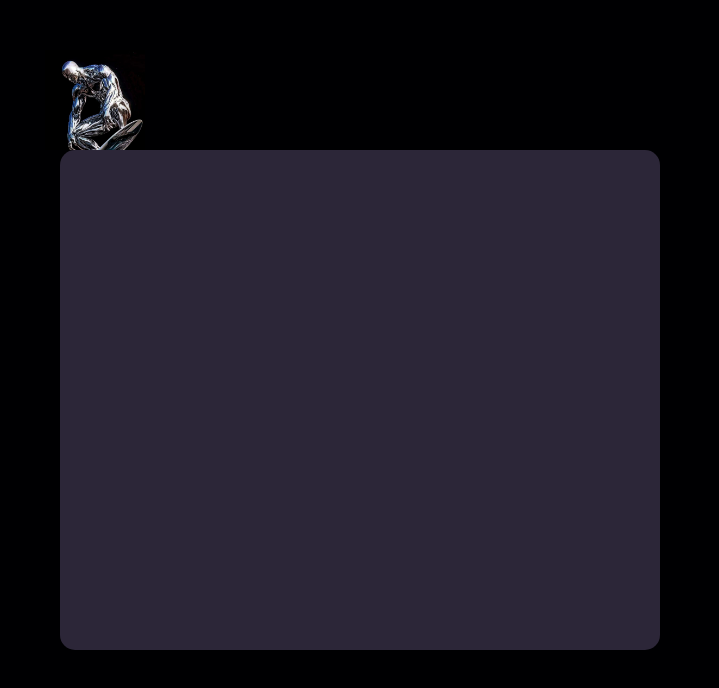
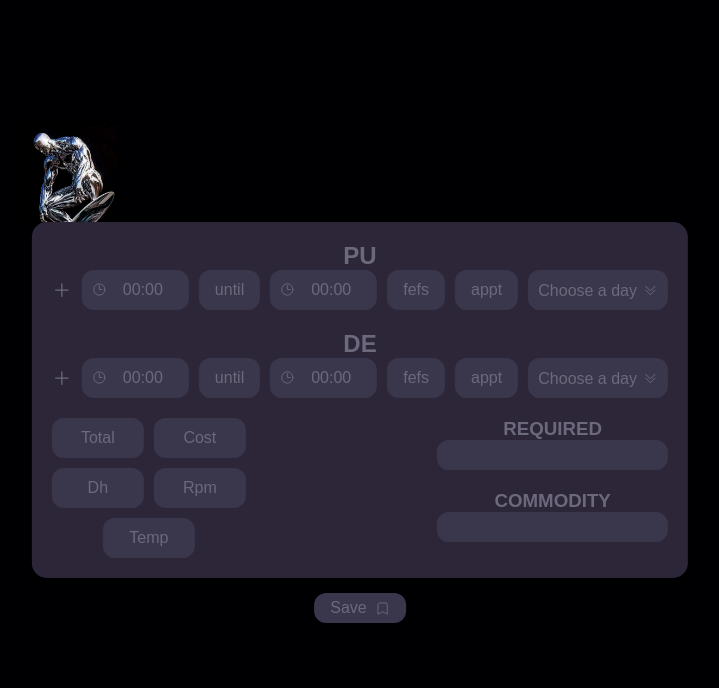
Before and after one commit to Nurdin3122/a-form-for-sending-messages-to-truck-drivers, a React (Vite) app: page / in a window 1280 px wide. Shown: the top 688 px of the page, without its empty margins (280-999 px from the left). Built offline with nearby package versions, Linux system fonts and the light colour scheme.

Commit message:
finished the design layout

```diff
--- a/src/App.css
+++ b/src/App.css
@@ -4,22 +4,42 @@
   padding: 2rem;
 }
 
-.logo {
-  height: 6em;
-  padding: 1.5em;
-  will-change: filter;
-  transition: filter 300ms;
-}
-
 .main-block {
-  width: 600px;
-  height: 500px;
+  width: auto;
+  height: auto;
   background-color: #2C2638;
   border-radius: 15px;
   position: absolute;
   top: 50%;
   left: 50%;
   transform: translate(-50%, -50%);
+}
+
+.block-btn-save {
+  position: absolute;
+  left: 50%;
+  transform: translate(-50%, -50%);
+  bottom: -60px;
+  background-color: #3A374C;
+  border-radius: 12px;
+  padding: 5px 10px;
+}
+
+.btn-save {
+  display: flex;
+  align-items: center;
+  color: inherit;
+  background: none;
+  border: none;
+  outline: none;
+  font-size: 16px;
+  cursor: pointer;
+}
+
+.btn-save-icon {
+  width: 15px;
+  height: 15px;
+  margin-left: 8px;
 }
 
 .block-image {
@@ -32,3 +52,171 @@
   width: 100px;
   height: 100px;
 }
+
+.main-text {
+  text-align: center;
+  margin: 20px 0 0 0;
+  padding: 0;
+  text-transform: uppercase;
+}
+
+.title-form-2-block-3 {
+  margin-top: 0;
+}
+
+.block-3 {
+  display: flex;
+  justify-content: space-between;
+  margin-top: 20px;
+  margin-bottom: 20px;
+}
+
+.form-block-3 {
+  display: flex;
+  flex-direction: column;
+  align-items: center;
+  gap: 10px;
+  margin-left: 20px;
+}
+
+.input-group {
+  display: flex;
+  flex-direction: row;
+  gap: 10px;
+}
+
+.form-2-block-3 {
+  display: flex;
+  flex-direction: column;
+  margin-right: 20px;
+}
+
+
+.input-form-2-block-3 {
+  color: inherit;
+  background: none;
+  border: none;
+  outline: none;
+  font-size: 16px;
+}
+
+.input-form-block-3 {
+  color: inherit;
+  background: none;
+  border: none;
+  outline: none;
+  font-size: 16px;
+  width: 68px;
+  height: 28px;
+}
+
+.input-form-block-3::placeholder {
+  color:inherit;
+  text-align: center;
+  font-size: 16px;
+}
+
+
+.block-pu-de {
+  padding-left: 20px;
+  padding-right: 20px;
+  display: flex;
+  align-items: center;
+}
+
+.form-pu-de {
+  display: flex;
+  gap: 10px;
+}
+
+.btn-plus {
+  background: none;
+  border: none;
+  padding: 0;
+  cursor: pointer;
+  display: flex;
+  align-items: center;
+  justify-content: center;
+  width: 20px;
+  height: 20px;
+  color: inherit;
+  margin-right: 10px;
+}
+
+.input-container {
+  display: flex;
+  align-items: center;
+  background-color: #3A374C;
+  border-radius: 12px;
+  padding: 5px 10px;
+}
+.input-time {
+  color: inherit;
+  background: none;
+  border: none;
+  outline: none;
+  font-size: 16px;
+  width: 68px;
+  height: 28px;
+}
+
+.input-time::placeholder {
+  text-align: center;
+  color: inherit;
+  padding-top: 6px;
+}
+
+.icon-time {
+  width: 15px;
+  height: 15px;
+  padding-bottom: 2px;
+}
+
+
+.btn-container {
+  display: flex;
+  align-items: center;
+  background-color: #3A374C;
+  border-radius: 12px;
+  padding: 5px 10px;
+}
+
+.btn-word {
+  color: inherit;
+  background: none;
+  border: none;
+  outline: none;
+  font-size: 16px;
+  cursor: pointer;
+}
+
+.week-container{
+  display: flex;
+  align-items: center;
+  justify-content: space-between;
+  background-color: #3A374C;
+  border-radius: 12px;
+  padding: 5px 10px;
+  width: 120px;
+  cursor: pointer;
+}
+
+.select-weekday{
+  color: inherit;
+  outline: none;
+  border: none;
+  background: none;
+  font-size: 16px;
+  text-align: center;
+  appearance: none;
+  -webkit-appearance: none;
+  -moz-appearance: none;
+  cursor: pointer;
+
+}
+
+.arrow-icon {
+  pointer-events: none;
+  width: 15px;
+  height: 15px;
+}
--- a/src/App.tsx
+++ b/src/App.tsx
@@ -1,17 +1,144 @@
 import './App.css'
 import silver from './assets/silver.jpg';
+import {PlusIcon, ClockIcon, ChevronDoubleDownIcon, BookmarkIcon} from "@heroicons/react/24/outline";
 
 export const App = () => (
-    <div>
+    <>
 
         <div className='main-block'>
             <div className='block-image'>
                 <img className='image-silver' src={silver} alt="silver"/>
             </div>
+            <div className='block-1'>
+                <h2 className='main-text'>Pu</h2>
+                <div className='block-pu-de'>
+                    <button className='btn-plus'>
+                        <PlusIcon/>
+                    </button>
+                    <form className='form-pu-de'>
+                        <div className='input-container'>
+                            <ClockIcon className='icon-time'/>
+                            <input className='input-time' placeholder='00:00'/>
+                        </div>
+                        <div className='btn-container'>
+                            <button className='btn-word'>until</button>
+                        </div>
+                        <div className='input-container'>
+                            <ClockIcon className='icon-time'/>
+                            <input className='input-time' placeholder="00:00"/>
+                        </div>
+                        <div className='btn-container'>
+                            <button className='btn-word'>fefs</button>
+                        </div>
+                        <div className='btn-container'>
+                            <button className='btn-word'>appt</button>
+                        </div>
+                        <label className='week-container'>
+                            <select className="select-weekday">
+                                <option value="">Choose a day</option>
+                                <option value="monday">Monday</option>
+                                <option value="tuesday">Tuesday</option>
+                                <option value="wednesday">Wednesday</option>
+                                <option value="thursday">Thursday</option>
+                                <option value="friday">Friday</option>
+                                <option value="saturday">Saturday</option>
+                                <option value="sunday">Sunday</option>
+                            </select>
+                            <ChevronDoubleDownIcon className='arrow-icon'/>
+                        </label>
+                    </form>
+                </div>
+            </div>
+            <div className='block-2'>
+                <h2 className='main-text'>DE</h2>
+                <div className='block-pu-de'>
+                    <button className='btn-plus'>
+                        <PlusIcon/>
+                    </button>
+                    <form className='form-pu-de'>
+                        <div className='input-container'>
+                            <ClockIcon className='icon-time'/>
+                            <input className='input-time' placeholder="00:00"/>
+                        </div>
+                        <div className='btn-container'>
+                            <button className='btn-word'>until</button>
+                        </div>
+                        <div className='input-container'>
+                            <ClockIcon className='icon-time'/>
+                            <input className='input-time' placeholder="00:00"/>
+                        </div>
+                        <div className='btn-container'>
+                            <button className='btn-word'>fefs</button>
+                        </div>
+                        <div className='btn-container'>
+                            <button className='btn-word'>appt</button>
+                        </div>
+                        <div className='week-container'>
+                            <select className="select-weekday">
+                                <option value="">Choose a day</option>
+                                <option value="monday">Monday</option>
+                                <option value="tuesday">Tuesday</option>
+                                <option value="wednesday">Wednesday</option>
+                                <option value="thursday">Thursday</option>
+                                <option value="friday">Friday</option>
+                                <option value="saturday">Saturday</option>
+                                <option value="sunday">Sunday</option>
+                            </select>
+                            <ChevronDoubleDownIcon className='arrow-icon'/>
+                        </div>
+                    </form>
+                </div>
+            </div>
+            <div className='block-3'>
+                <form>
+                    <div className='form-block-3'>
+                        <div className='input-group'>
+                            <div className='input-container'>
+                                <input className='input-form-block-3' placeholder="Total"/>
+                            </div>
+                            <div className='input-container'>
+                                <input className='input-form-block-3' placeholder="Cost"/>
+                            </div>
+                        </div>
 
-            <div className='block-1'>
+                        <div className='input-group'>
+                            <div className='input-container'>
+                                <input className='input-form-block-3' placeholder="Dh"/>
+                            </div>
+                            <div className='input-container'>
+                                <input className='input-form-block-3' placeholder="Rpm"/>
+                            </div>
+                        </div>
 
+                        <div className='input-group'>
+                            <div className='input-container'>
+                                <input className='input-form-block-3' placeholder="Temp"/>
+                            </div>
+                        </div>
+                    </div>
+                </form>
+
+
+                <form>
+                    <div className='form-2-block-3'>
+                        <h3 className='main-text title-form-2-block-3'>Required</h3>
+                        <div className='input-container'>
+                            <input className='input-form-2-block-3'/>
+                        </div>
+
+                        <h3 className='main-text'>Commodity</h3>
+                        <div className='input-container'>
+                            <input className='input-form-2-block-3'/>
+                        </div>
+                    </div>
+                </form>
+
+
+        </div>
+            <div className='block-btn-save'>
+                <button className='btn-save'>Save <BookmarkIcon className='btn-save-icon'/></button>
             </div>
         </div>
-    </div>
+
+    </>
 );
```
